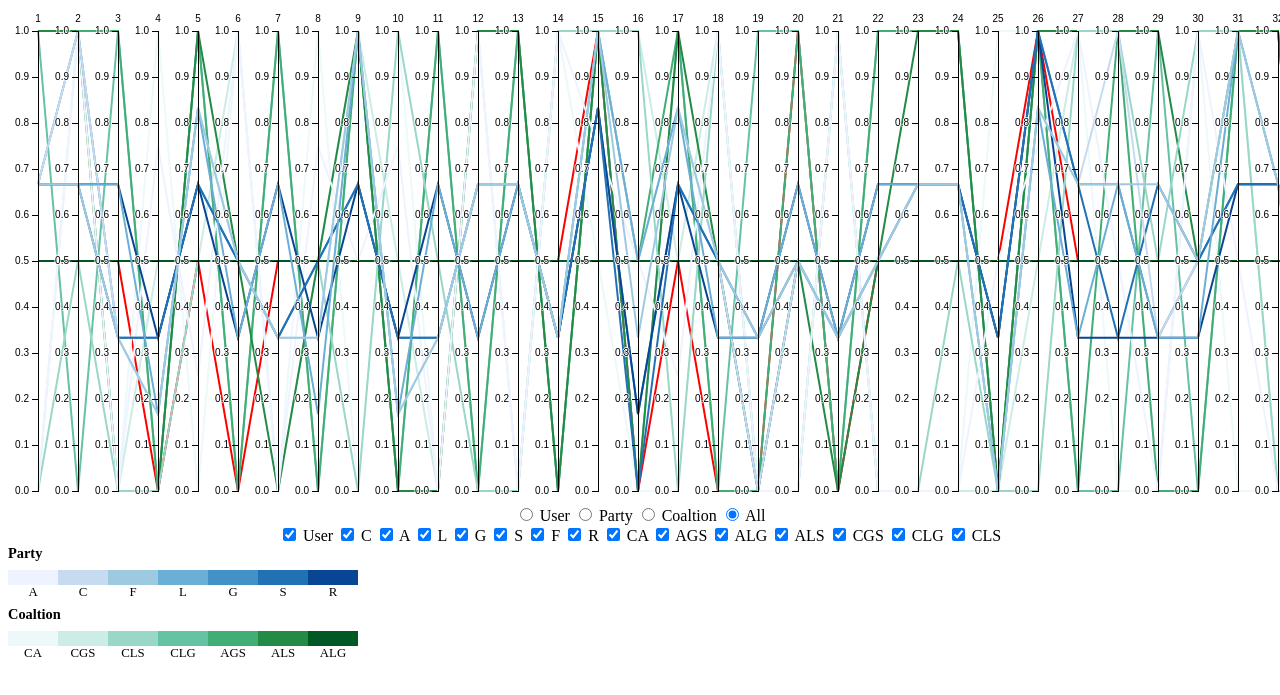
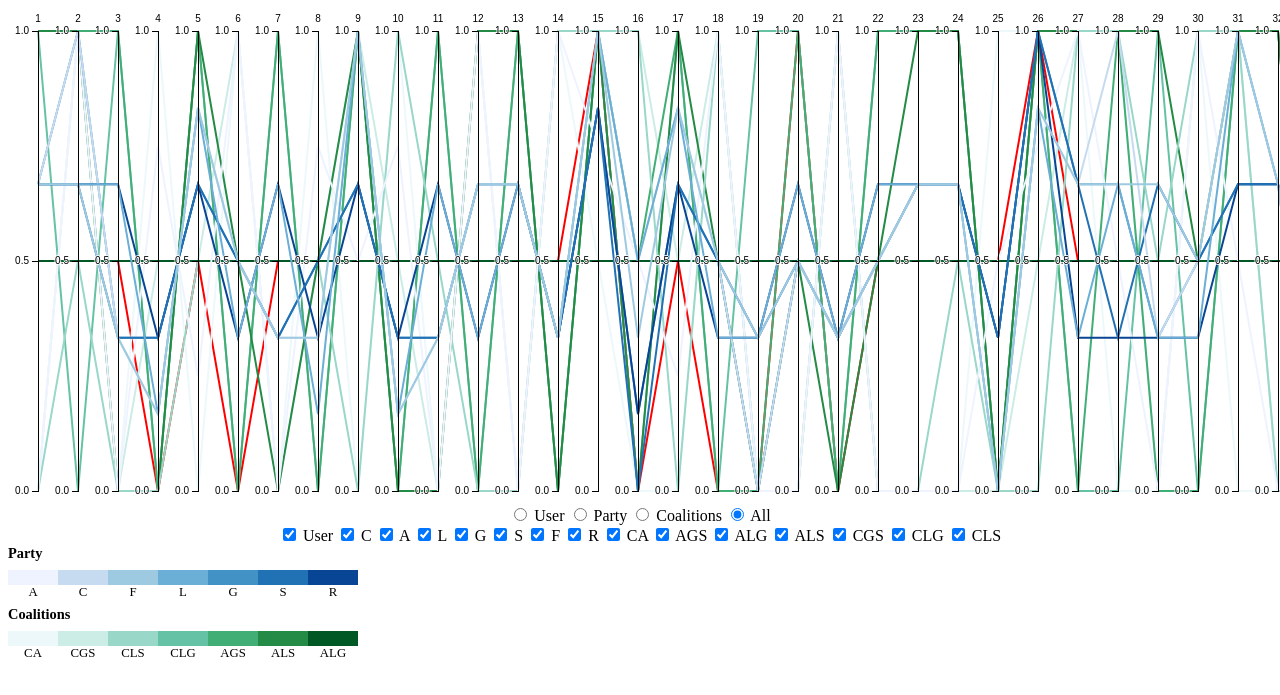
Before and after one commit to sureshlodha/VAAParallelCoordinates, a plain HTML site: page index.html in a window 1280 px wide. Shown: the part 79-774 px from the top of the page. Drawn offline with nearby package versions, Linux system fonts and the light colour scheme.

Commit message:
final vaa

```diff
--- a/index.html
+++ b/index.html
@@ -18,7 +18,7 @@
       <input type="radio" id="party" name="toggle" value="2">
       <label for="party">Party</label>
       <input type="radio" id="coalition" name="toggle" value="3">
-      <label for="colaition">Coaltion</label>
+      <label for="colaition">Coalitions</label>
       <input type="radio" id="all" checked="true" name="toggle" value="0">
       <label for="all">All</label>
     </form>
@@ -70,7 +70,7 @@
     <div class='legend-source'></div>
     </div>
     <div class='my-legend'>
-    <div class='legend-title'>Coaltion</div>
+    <div class='legend-title'>Coalitions</div>
     <div class='legend-scale'>
       <ul class='legend-labels'>
         <li><span style='background:#edf8fb;'></span>CA</li>
--- a/parallel.js
+++ b/parallel.js
@@ -7,7 +7,7 @@ var x = d3.scale.ordinal().rangePoints([0, width], 1),
     dragging = {};
 
 var line = d3.svg.line(),
-    axis = d3.svg.axis().orient("left"),
+    axis = d3.svg.axis().orient("left").ticks(3),
     background,
     foreground;
 
```
